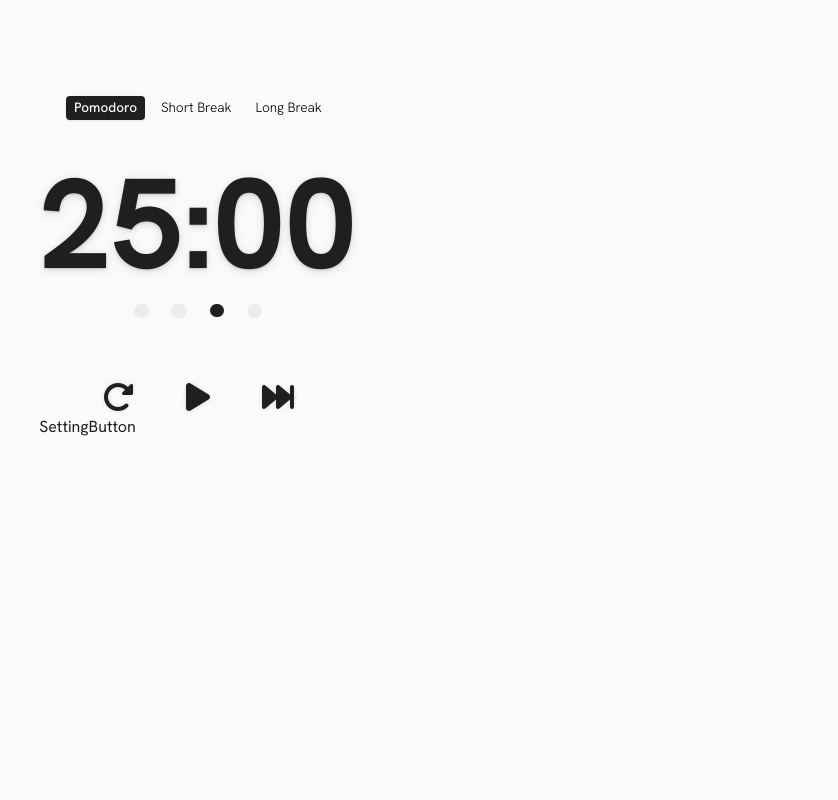
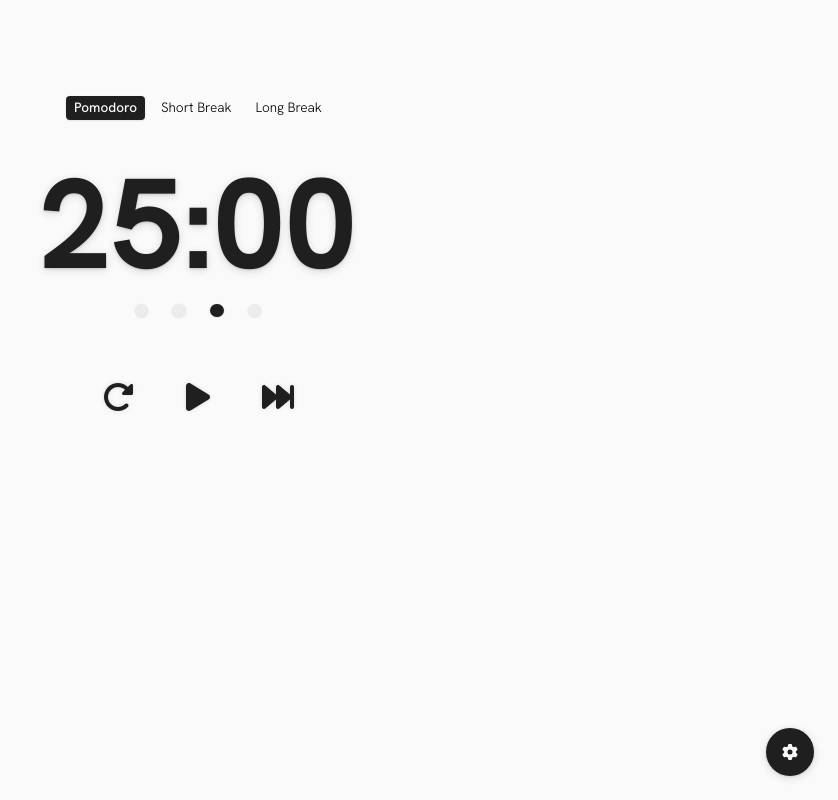
Before and after one commit to msilenzi/simple-pomodoro, a React (Vite) app: page / in a window 1280 px wide. Shown: the whole page, without its empty margins (442-1280 px from the left). Built offline with nearby package versions, Linux system fonts and the light colour scheme.

Commit message:
add <SettingButton />

```diff
--- a/src/App.jsx
+++ b/src/App.jsx
@@ -1,6 +1,5 @@
 import { Pomodoro } from '@Components/pomodoro'
-import { SettingModal } from '@Components/setting'
-import SettingButton from '@Components/setting/SettingButton'
+import { SettingButton, SettingModal } from '@Components/setting'
 
 function App() {
   return (
--- /dev/null
+++ b/src/assets/icons/Gear.jsx
@@ -0,0 +1,15 @@
+/**
+ * Font Awesome Free 6.5.1 by @fontawesome - https://fontawesome.com
+ * License - https://fontawesome.com/license/free
+ * Copyright 2024 Fonticons, Inc.
+ */
+
+function Gear() {
+  return (
+    <svg xmlns="http://www.w3.org/2000/svg" viewBox="0 0 512 512">
+      <path d="M495.9 166.6c3.2 8.7 .5 18.4-6.4 24.6l-43.3 39.4c1.1 8.3 1.7 16.8 1.7 25.4s-.6 17.1-1.7 25.4l43.3 39.4c6.9 6.2 9.6 15.9 6.4 24.6c-4.4 11.9-9.7 23.3-15.8 34.3l-4.7 8.1c-6.6 11-14 21.4-22.1 31.2c-5.9 7.2-15.7 9.6-24.5 6.8l-55.7-17.7c-13.4 10.3-28.2 18.9-44 25.4l-12.5 57.1c-2 9.1-9 16.3-18.2 17.8c-13.8 2.3-28 3.5-42.5 3.5s-28.7-1.2-42.5-3.5c-9.2-1.5-16.2-8.7-18.2-17.8l-12.5-57.1c-15.8-6.5-30.6-15.1-44-25.4L83.1 425.9c-8.8 2.8-18.6 .3-24.5-6.8c-8.1-9.8-15.5-20.2-22.1-31.2l-4.7-8.1c-6.1-11-11.4-22.4-15.8-34.3c-3.2-8.7-.5-18.4 6.4-24.6l43.3-39.4C64.6 273.1 64 264.6 64 256s.6-17.1 1.7-25.4L22.4 191.2c-6.9-6.2-9.6-15.9-6.4-24.6c4.4-11.9 9.7-23.3 15.8-34.3l4.7-8.1c6.6-11 14-21.4 22.1-31.2c5.9-7.2 15.7-9.6 24.5-6.8l55.7 17.7c13.4-10.3 28.2-18.9 44-25.4l12.5-57.1c2-9.1 9-16.3 18.2-17.8C227.3 1.2 241.5 0 256 0s28.7 1.2 42.5 3.5c9.2 1.5 16.2 8.7 18.2 17.8l12.5 57.1c15.8 6.5 30.6 15.1 44 25.4l55.7-17.7c8.8-2.8 18.6-.3 24.5 6.8c8.1 9.8 15.5 20.2 22.1 31.2l4.7 8.1c6.1 11 11.4 22.4 15.8 34.3zM256 336a80 80 0 1 0 0-160 80 80 0 1 0 0 160z" />
+    </svg>
+  )
+}
+
+export default Gear
--- a/src/assets/icons/index.js
+++ b/src/assets/icons/index.js
@@ -1,6 +1,7 @@
+import Gear from './Gear'
 import Pause from './Pause'
 import Play from './Play'
 import Reset from './Reset'
 import Skip from './Skip'
 
-export { Pause, Play, Reset, Skip }
+export { Gear, Pause, Play, Reset, Skip }
--- a/src/components/setting/SettingButton.jsx
+++ b/src/components/setting/SettingButton.jsx
@@ -1,6 +1,10 @@
+import { Gear } from "@Assets/icons"
+
 function SettingButton() {
   return (
-    <div>SettingButton</div>
+    <button className="setting__btn btn">
+      <Gear />
+    </button>
   )
 }
 export default SettingButton
--- a/src/components/setting/index.js
+++ b/src/components/setting/index.js
@@ -1,3 +1,4 @@
+import SettingButton from './SettingButton'
 import SettingModal from './SettingModal'
 
-export { SettingModal }
+export { SettingButton, SettingModal }
--- /dev/null
+++ b/src/scss/components/_setting.scss
@@ -0,0 +1,29 @@
+.setting__btn {
+  position: fixed;
+  bottom: map-get($spacers, 4);
+  right: map-get($spacers, 4);
+
+  background-color: $textColor;
+  color: $bodyColor;
+  padding: map-get($spacers, 3);
+  border-radius: 100%;
+  box-shadow: 0px 0.5px 2px transparentize($textColor, 0.85),
+    0px 2px 8px transparentize($textColor, 0.85);
+  transition: .1s ease-in-out all;
+
+  svg {
+    display: block;
+    width: $h6-font-size;
+    height: $h6-font-size;
+    fill: currentColor;
+    transition: .1s ease-in-out transform;
+  }
+
+  &:hover {
+    color: $gray-300;
+
+    svg {
+      transform: rotate(45deg);
+    }
+  }
+}
--- a/src/scss/index.scss
+++ b/src/scss/index.scss
@@ -10,3 +10,4 @@
 
 //* Components
 @import 'components/pomodoro';
+@import 'components/setting';
```
